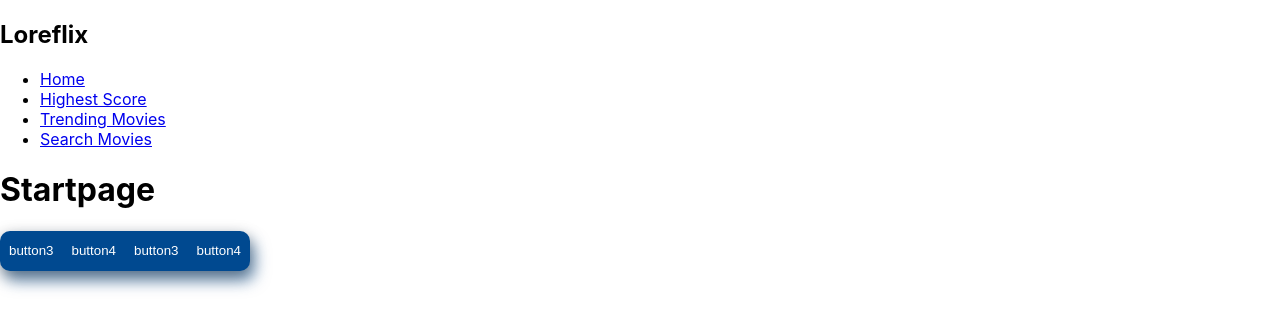
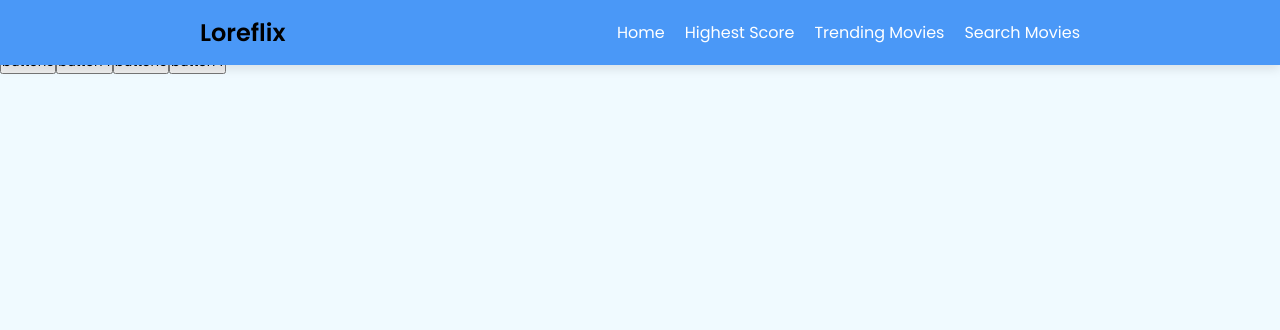
Before and after one commit to binmarkoo/Loreflix, a React (Create React App) app in the folder loreflix/: page / in a window 1280 px wide. Shown: the top 330 px of the page. Built offline with nearby package versions, Linux system fonts and the light colour scheme; no server answers.

Commit message:
changed Navbar

```diff
--- a/loreflix/src/Stylesheets/style.css
+++ b/loreflix/src/Stylesheets/style.css
@@ -1,39 +1,154 @@
-.button-container {
-    display: flex;
-    background-color: rgba(0, 73, 144);
-    width: 250px;
-    height: 40px;
-    align-items: center;
-    justify-content: space-around;
-    border-radius: 10px;
-    box-shadow: rgba(0, 0, 0, 0.35) 0px 5px 15px,
-      rgba(0, 73, 144, 0.5) 5px 10px 15px;
-    transition: all 0.5s;
+@import url("https://fonts.googleapis.com/css2?family=Poppins:wght@300;400;500;600&display=swap");
+
+* {
+  margin: 0;
+  padding: 0;
+  box-sizing: border-box;
+  font-family: "Poppins", sans-serif;
+}
+body {
+  background: #f0faff;
+}
+.nav {
+  position: fixed;
+  top: 0;
+  left: 0;
+  width: 100%;
+  padding: 15px 200px;
+  background: #4a98f7;
+  box-shadow: 0 4px 10px rgba(0, 0, 0, 0.1);
+}
+.nav,
+.nav .nav-links {
+  display: flex;
+  align-items: center;
+}
+.nav {
+  justify-content: space-between;
+}
+a {
+  color: #fff;
+  text-decoration: none;
+}
+.nav .logo {
+  font-size: 22px;
+  font-weight: 500;
+}
+.nav .nav-links {
+  column-gap: 20px;
+  list-style: none;
+}
+.nav .nav-links a {
+  transition: all 0.2s linear;
+}
+.nav.openSearch .nav-links a {
+  opacity: 0;
+  pointer-events: none;
+}
+.nav .search-icon {
+  color: #fff;
+  font-size: 20px;
+  cursor: pointer;
+}
+.nav .search-box {
+  position: absolute;
+  right: 250px;
+  height: 45px;
+  max-width: 555px;
+  width: 100%;
+  opacity: 0;
+  pointer-events: none;
+  transition: all 0.2s linear;
+}
+.nav.openSearch .search-box {
+  opacity: 1;
+  pointer-events: auto;
+}
+.search-box .search-icon {
+  position: absolute;
+  left: 15px;
+  top: 50%;
+  left: 15px;
+  color: #4a98f7;
+  transform: translateY(-50%);
+}
+.search-box input {
+  height: 100%;
+  width: 100%;
+  border: none;
+  outline: none;
+  border-radius: 6px;
+  background-color: #fff;
+  padding: 0 15px 0 45px;
+}
+
+.nav .navOpenBtn,
+.nav .navCloseBtn {
+  display: none;
+}
+
+/* responsive */
+@media screen and (max-width: 1160px) {
+  .nav {
+    padding: 15px 100px;
   }
-  .button-container:hover {
-    width: 300px;
-    transition: all 0.5s;
+  .nav .search-box {
+    right: 150px;
   }
-
-  .button {
-    outline: 0 !important;
-    border: 0 !important;
-    width: 40px;
-    height: 40px;
-    border-radius: 50%;
-    background-color: transparent;
-    display: flex;
-    align-items: center;
-    justify-content: center;
+}
+@media screen and (max-width: 950px) {
+  .nav {
+    padding: 15px 50px;
+  }
+  .nav .search-box {
+    right: 100px;
+    max-width: 400px;
+  }
+}
+@media screen and (max-width: 768px) {
+  .nav .navOpenBtn,
+  .nav .navCloseBtn {
+    display: block;
+  }
+  .nav {
+    padding: 15px 20px;
+  }
+  .nav .nav-links {
+    position: fixed;
+    top: 0;
+    left: -100%;
+    height: 100%;
+    max-width: 280px;
+    width: 100%;
+    padding-top: 100px;
+    row-gap: 30px;
+    flex-direction: column;
+    background-color: #11101d;
+    box-shadow: 0 2px 10px rgba(0, 0, 0, 0.1);
+    transition: all 0.4s ease;
+    z-index: 100;
+  }
+  .nav.openNav .nav-links {
+    left: 0;
+  }
+  .nav .navOpenBtn {
     color: #fff;
-    transition: all ease-in-out 0.3s;
+    font-size: 20px;
     cursor: pointer;
   }
-
-  .button:hover {
-    transform: translateY(-3px);
+  .nav .navCloseBtn {
+    position: absolute;
+    top: 20px;
+    right: 20px;
+    color: #fff;
+    font-size: 20px;
+    cursor: pointer;
   }
-
-  .icon {
-    font-size: 20px;
+  .nav .search-box {
+    top: calc(100% + 10px);
+    max-width: calc(100% - 20px);
+    right: 50%;
+    transform: translateX(50%);
+    box-shadow: 0 2px 10px rgba(0, 0, 0, 0.1);
   }
+}
--- a/loreflix/src/components/Layout.jsx
+++ b/loreflix/src/components/Layout.jsx
@@ -1,10 +1,10 @@
 import { Outlet, Link } from "react-router-dom";
-//import "../style.css";
+import '../Stylesheets/style.css'
 
 const Layout = () => {
     return (
         <div>
-            <nav>
+            {/* <nav>
                 <h2>Loreflix</h2>
                 <ul>
                     <li>
@@ -20,6 +20,27 @@ const Layout = () => {
                         <Link to="/SearchMovies">Search Movies</Link>
                     </li>
                 </ul>
+            </nav> */}
+            <nav class="nav">
+                <h1>Loreflix</h1>
+                {/* <a href="#" class="logo">CodingLab</a> */}
+                <ul class="nav-links">
+                <li>
+                        <Link to="/">Home</Link>
+                </li>
+                <li>
+                        <Link to="/HighestScore">Highest Score</Link>
+                </li>
+                <li>
+                        <Link to="/Trending">Trending Movies</Link>
+                </li>
+                <li>
+                        <Link to="/SearchMovies">Search Movies</Link>
+                </li>
+                </ul>
+                <div class="search-box">
+                    <input type="text" placeholder="Search here..." />
+                </div>
             </nav>
 
             <Outlet />
```
